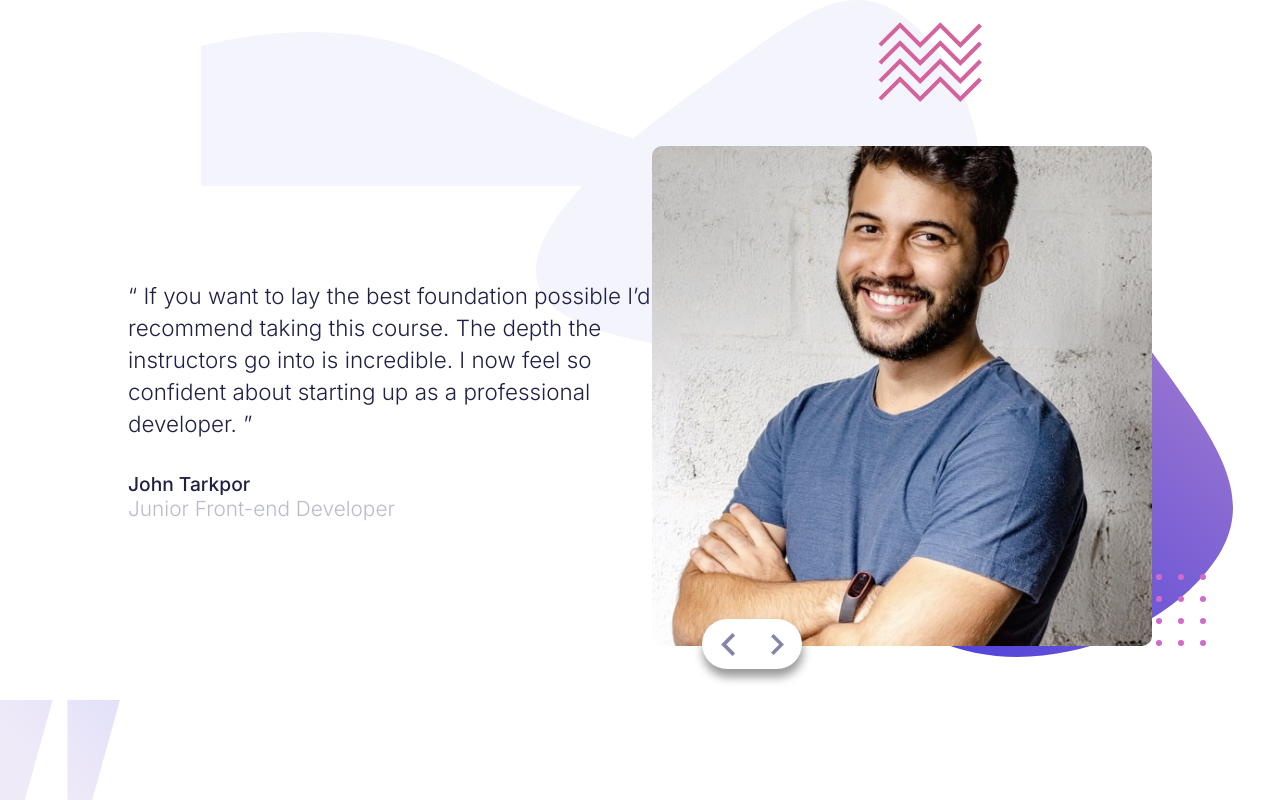
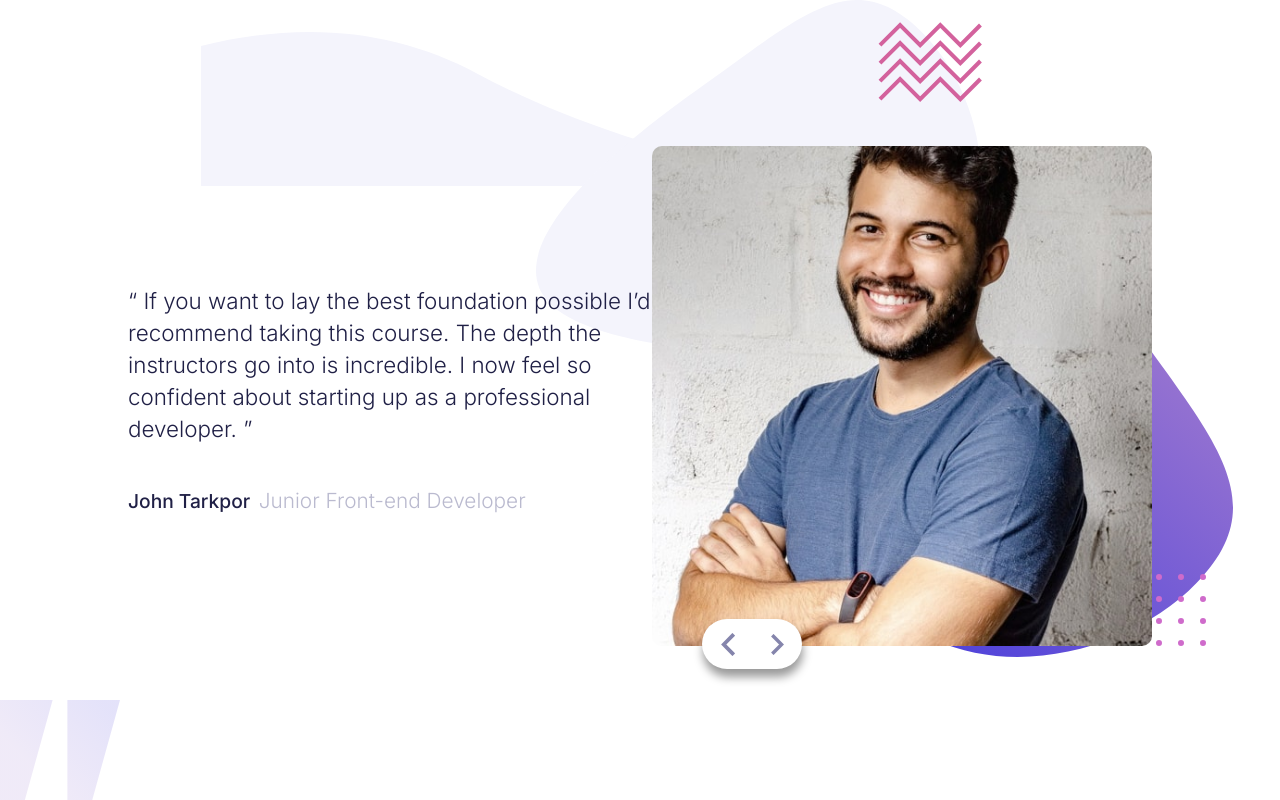
Before and after one commit to Abdullahi-abdiaziz/coding-bootcamp-testmonial-slide, a plain HTML site: page index.html in a window 1280 px wide. Both pictures are taken after a click on the button 727 px from the left and 644 px from the top of the page. Drawn offline with Linux system fonts and the light colour scheme.

Commit message:
changed into span

```diff
--- a/index.html
+++ b/index.html
@@ -45,8 +45,8 @@
             developer. ”
           </p>
           <div class="name-title">
-            <div class="name">John Tarkpor</div>
-            <div class="title">Junior Front-end Developer</div>
+            <span class="name">John Tarkpor</span>
+            <span class="title">Junior Front-end Developer</span>
           </div>
         </div>
         <div class="image-container">
```
